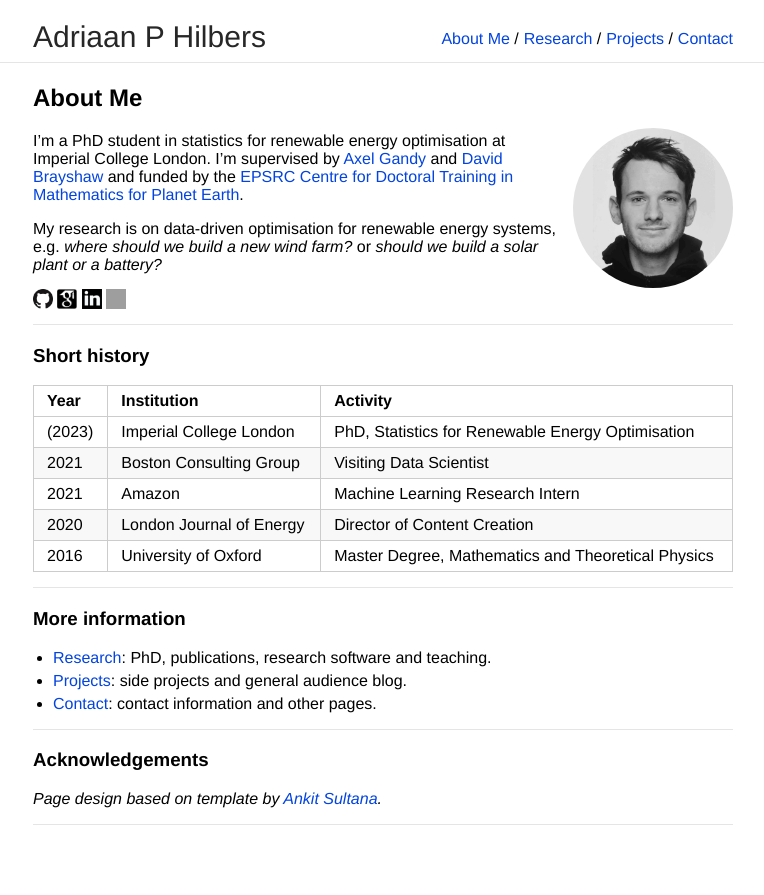
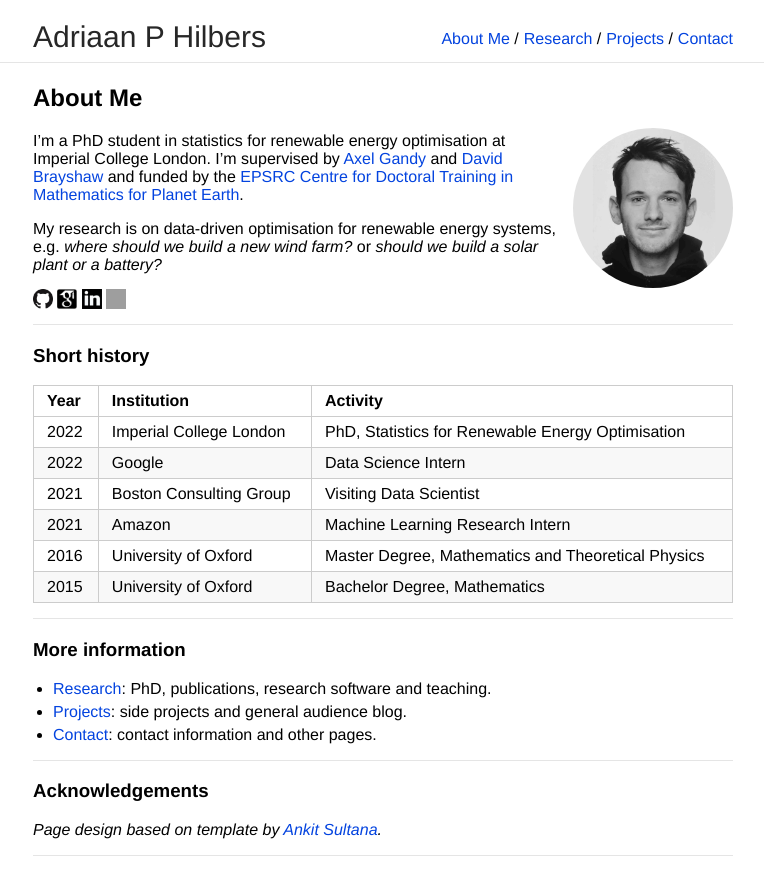
Before and after one commit to ahilbers/ahilbers.github.io, a Jekyll site: the page built from index.md, in a window 1280 px wide. Shown: the top 895 px of the page, without its empty margins (257-1021 px from the left). Built offline with Jekyll 4.4.1, drawn with Linux system fonts in a browser that asks for light colours; our own code applies the rules of GitHub Pages for plain Markdown files; grey boxes are pictures that could not be loaded.

Commit message:
Update index.md

```diff
--- a/index.md
+++ b/index.md
@@ -22,11 +22,12 @@ My research is on data-driven optimisation for renewable energy systems, e.g. *w
 
 | Year | Institution | Activity |
 | ----- | ----- | ---- |
-| (2023) | Imperial College London |PhD, Statistics for Renewable Energy Optimisation |
+| 2022 | Imperial College London | PhD, Statistics for Renewable Energy Optimisation |
+| 2022 | Google | Data Science Intern |
 | 2021 | Boston Consulting Group | Visiting Data Scientist |
 | 2021 | Amazon | Machine Learning Research Intern |
-| 2020 | London Journal of Energy | Director of Content Creation |
 | 2016 | University of Oxford | Master Degree, Mathematics and Theoretical Physics |
+| 2015 | University of Oxford | Bachelor Degree, Mathematics |
 
 ---
 
```
